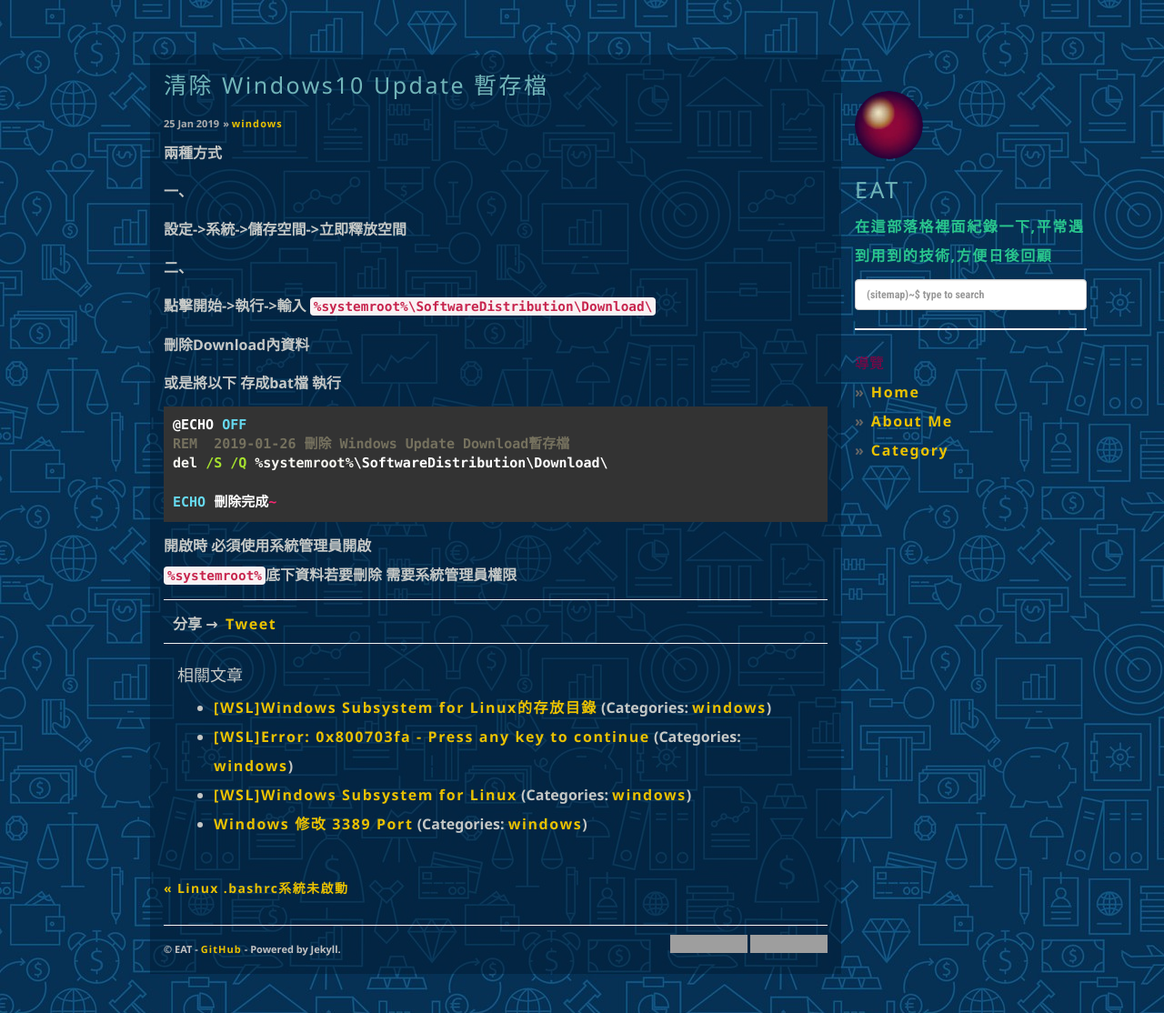
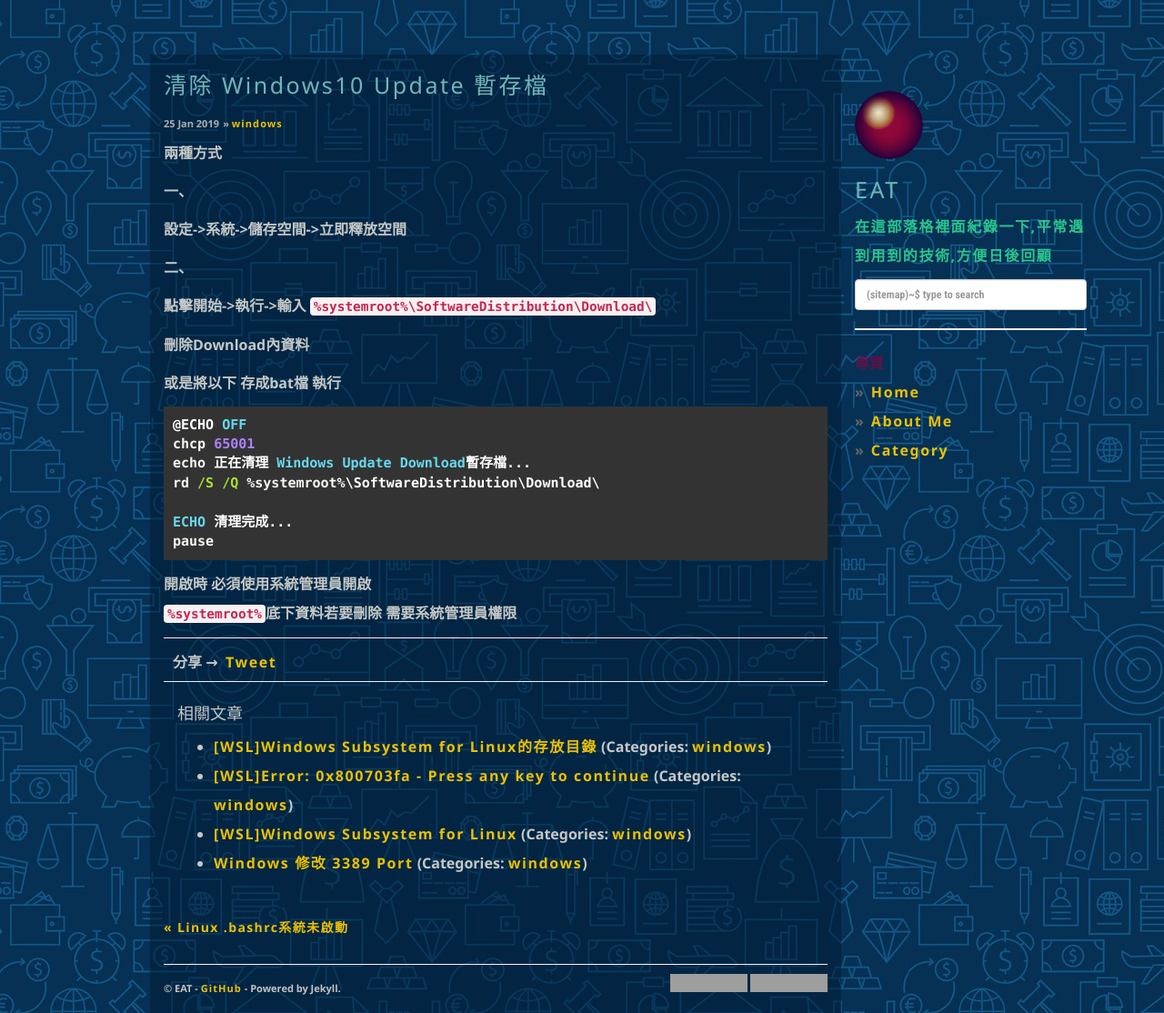
Before and after one commit to dyeat/dyeat.github.io, a Jekyll site: the page built from _posts/2019-01-26-清除 Windows10 Update 暫存檔.md, in a window 1280 px wide and 1114 px high. Shown: the whole window at 91% size. Built offline with Jekyll 4.4.1, drawn with Linux system fonts in a browser that asks for light colours; nearby versions of some CDN libraries; comment, search, counter and statistics services are not loaded; grey boxes are pictures that could not be loaded.

Commit message:
update post

````diff
--- a/_posts/2019-01-26-清除 Windows10 Update 暫存檔.md
+++ b/_posts/2019-01-26-清除 Windows10 Update 暫存檔.md
@@ -23,10 +23,12 @@
 或是將以下 存成bat檔 執行
 ```bat
 @ECHO OFF
-REM  2019-01-26 刪除 Windows Update Download暫存檔
-del /S /Q %systemroot%\SoftwareDistribution\Download\
+chcp 65001
+echo 正在清理 Windows Update Download暫存檔...
+rd /S /Q %systemroot%\SoftwareDistribution\Download\
 
-ECHO 刪除完成~
+ECHO 清理完成...
+pause
 ```
 
 開啟時 必須使用系統管理員開啟<br />
````
